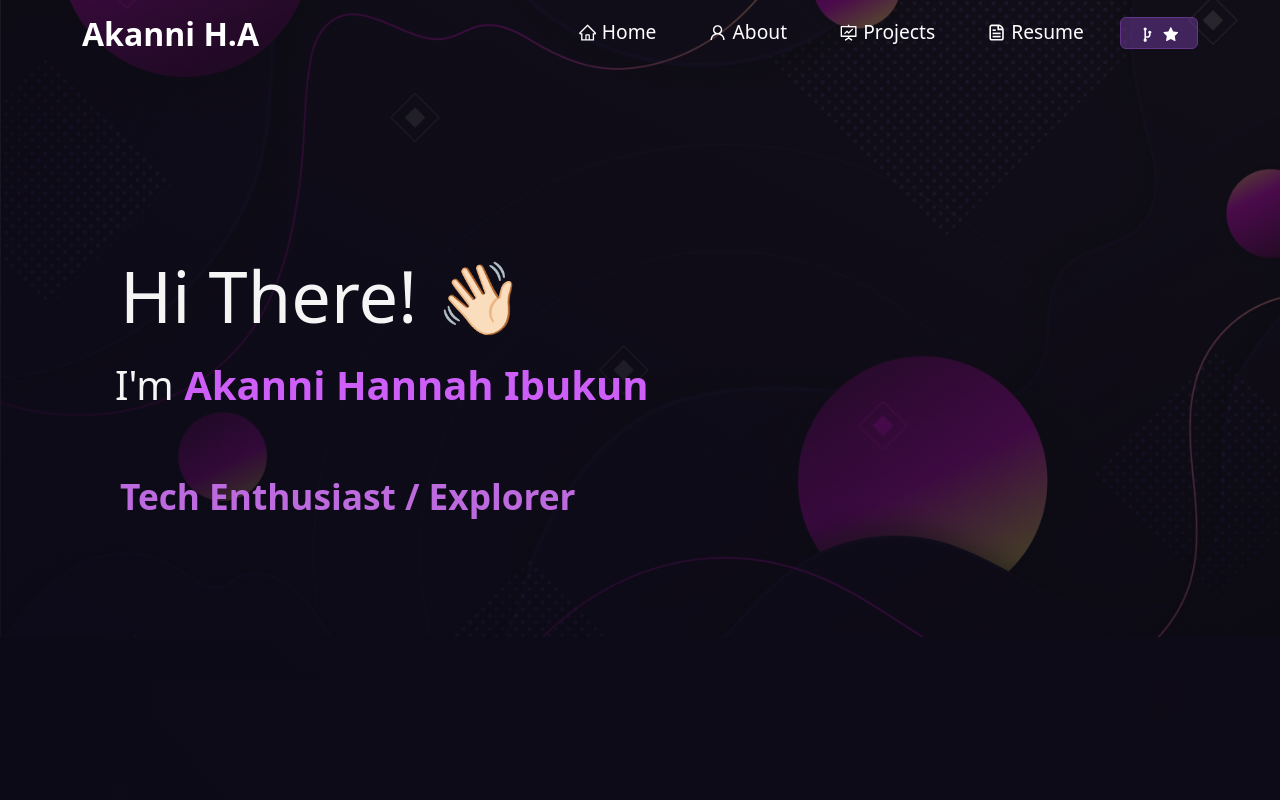
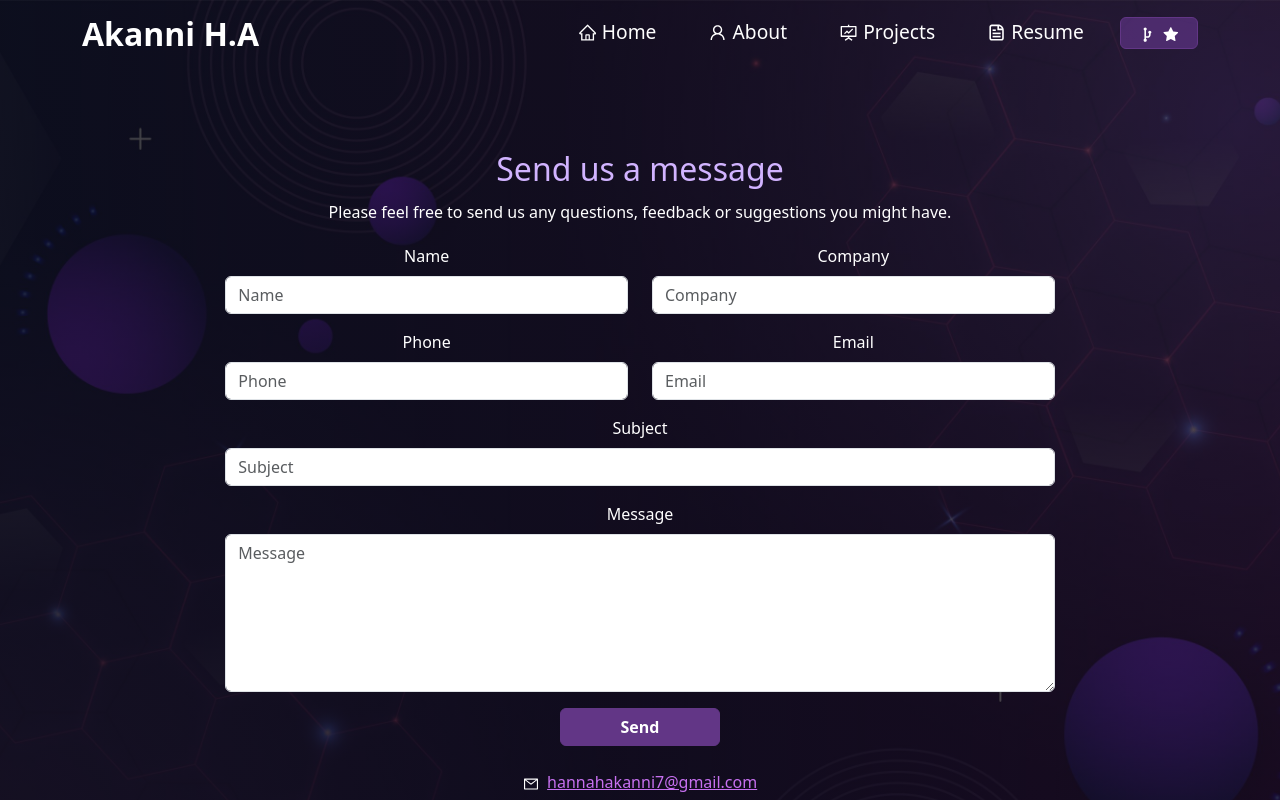
Before and after one commit to Zionstone0909/portfolio, a React (Create React App) app: page /contact in a window 1280 px wide. Before the commit this address led to /. Shown: the top 800 px of the page. Built offline with nearby package versions, Linux system fonts and the light colour scheme.

Commit message:
Update portfolio content and add contact section

```diff
--- a/src/App.js
+++ b/src/App.js
@@ -6,6 +6,7 @@ import About from "./components/About/About";
 import Projects from "./components/Projects/Projects";
 import Footer from "./components/Footer";
 import Resume from "./components/Resume/ResumeNew";
+import Contact from "./components/Contact/Contact";
 import {
   BrowserRouter as Router,
   Route,
@@ -38,6 +39,7 @@ function App() {
           <Route path="/" element={<Home />} />
           <Route path="/project" element={<Projects />} />
           <Route path="/about" element={<About />} />
+          <Route path="/contact" element={<Contact />} />
           <Route path="/resume" element={<Resume />} />
           <Route path="*" element={<Navigate to="/"/>} />
         </Routes>
--- a/src/components/About/About.js
+++ b/src/components/About/About.js
@@ -12,26 +12,15 @@ function About() {
     <Container fluid className="about-section">
       <Particle />
       <Container>
-        <Row style={{ justifyContent: "center", padding: "10px" }}>
-          <Col
-            md={7}
-            style={{
-              justifyContent: "center",
-              paddingTop: "30px",
-              paddingBottom: "50px",
-            }}
-          >
+        <Row style={{ justifyContent: "center", padding: "10px", alignItems: "center" }}>
+          <Col md={5} className="about-img" style={{ paddingTop: "30px", paddingBottom: "30px" }}>
+            <img src={laptopImg} alt="about" className="img-fluid" />
+          </Col>
+          <Col md={7} style={{ paddingTop: "30px", paddingBottom: "30px" }}>
             <h1 style={{ fontSize: "2.1em", paddingBottom: "20px" }}>
               Know Who <strong className="purple">I'M</strong>
             </h1>
             <Aboutcard />
-          </Col>
-          <Col
-            md={5}
-            style={{ paddingTop: "120px", paddingBottom: "50px" }}
-            className="about-img"
-          >
-            <img src={laptopImg} alt="about" className="img-fluid" />
           </Col>
         </Row>
         <h1 className="project-heading">
--- /dev/null
+++ b/src/components/Contact/Contact.js
@@ -0,0 +1,100 @@
+import React, { useState } from "react";
+import { Container, Row, Col, Form, Button } from "react-bootstrap";
+import { AiFillGithub, AiOutlineMail } from "react-icons/ai";
+import { FaWhatsapp } from "react-icons/fa";
+
+function Contact() {
+  const [form, setForm] = useState({ name: "", company: "", phone: "", email: "", subject: "", message: "" });
+
+  function handleChange(e) {
+    const { name, value } = e.target;
+    setForm((f) => ({ ...f, [name]: value }));
+  }
+
+  function validEmail(email) {
+    return /^[^\s@]+@[^\s@]+\.[^\s@]+$/.test(email);
+  }
+
+  function handleSubmit(e) {
+    e.preventDefault();
+    // validation
+    if (!form.name.trim()) return alert("Please enter your name.");
+    if (!form.email.trim() || !validEmail(form.email)) return alert("Please enter a valid email.");
+    if (!form.message.trim()) return alert("Please enter a message.");
+
+    const subject = encodeURIComponent(form.subject || `Contact from ${form.name}`);
+    const bodyLines = [
+      `Name: ${form.name}`,
+      `Company: ${form.company}`,
+      `Phone: ${form.phone}`,
+      `Email: ${form.email}`,
+      "",
+      `Message:\n${form.message}`,
+    ];
+    const body = encodeURIComponent(bodyLines.join("\n"));
+    window.location.href = `mailto:hannahakanni7@gmail.com?subject=${subject}&body=${body}`;
+  }
+
+  return (
+    <Container fluid className="resume-section">
+      <Row style={{ justifyContent: "center", padding: "40px 0" }}>
+        <Col md={8}>
+          <h2 style={{ color: "#d1b3ff", marginBottom: 12 }}>Send us a message</h2>
+          <p style={{ color: "white", marginBottom: 20 }}>Please feel free to send us any questions, feedback or suggestions you might have.</p>
+
+          <Form onSubmit={handleSubmit}>
+            <Row>
+              <Col md={6} className="mb-3">
+                <Form.Label>Name</Form.Label>
+                <Form.Control name="name" value={form.name} onChange={handleChange} placeholder="Name" />
+              </Col>
+              <Col md={6} className="mb-3">
+                <Form.Label>Company</Form.Label>
+                <Form.Control name="company" value={form.company} onChange={handleChange} placeholder="Company" />
+              </Col>
+            </Row>
+
+            <Row>
+              <Col md={6} className="mb-3">
+                <Form.Label>Phone</Form.Label>
+                <Form.Control name="phone" value={form.phone} onChange={handleChange} placeholder="Phone" />
+              </Col>
+              <Col md={6} className="mb-3">
+                <Form.Label>Email</Form.Label>
+                <Form.Control name="email" value={form.email} onChange={handleChange} placeholder="Email" />
+              </Col>
+            </Row>
+
+            <Form.Group className="mb-3">
+              <Form.Label>Subject</Form.Label>
+              <Form.Control name="subject" value={form.subject} onChange={handleChange} placeholder="Subject" />
+            </Form.Group>
+
+            <Form.Group className="mb-3">
+              <Form.Label>Message</Form.Label>
+              <Form.Control as="textarea" rows={6} name="message" value={form.message} onChange={handleChange} placeholder="Message" />
+            </Form.Group>
+
+            <div style={{ textAlign: "center", marginTop: 12 }}>
+              <Button variant="primary" type="submit" style={{ minWidth: 160 }}>Send</Button>
+            </div>
+          </Form>
+
+          <div style={{ marginTop: 24, color: "white" }}>
+            <p style={{ marginBottom: 6 }}>
+              <AiOutlineMail />&nbsp; <a href="mailto:hannahakanni7@gmail.com" style={{ color: "#c770f0" }}>hannahakanni7@gmail.com</a>
+            </p>
+            <p style={{ marginBottom: 6 }}>
+              <FaWhatsapp />&nbsp; <a href="https://wa.me/23409030585841" style={{ color: "#c770f0" }} target="_blank" rel="noreferrer">+234 903 058 5841</a>
+            </p>
+            <p>
+              <AiFillGithub />&nbsp; <a href="https://github.com/Zionstone0909" target="_blank" rel="noreferrer" style={{ color: "#c770f0" }}>github.com/Zionstone0909</a>
+            </p>
+          </div>
+        </Col>
+      </Row>
+    </Container>
+  );
+}
+
+export default Contact;
--- a/src/components/Home/Home.js
+++ b/src/components/Home/Home.js
@@ -1,6 +1,7 @@
 import React from "react";
 import { Container, Row, Col } from "react-bootstrap";
-import homeLogo from "../../Assets/meb.png";
+import { Link } from "react-router-dom";
+import Button from "react-bootstrap/Button";
 import Particle from "../Particle";
 import Home2 from "./Home2";
 import Type from "./Type";
@@ -11,26 +12,38 @@ function Home() {
       <Container fluid className="home-section" id="home">
         <Particle />
         <Container className="home-content">
-          <Row>
-            <Col md={7} className="home-header">
-              <h1 style={{ paddingBottom: 15 }} className="heading">
-              Hi There!{" "}
-                <span className="wave" role="img" aria-labelledby="wave">
-                  👋🏻
-                </span>
+          <Row style={{ minHeight: "50vh", alignItems: "center", justifyContent: "center" }}>
+            <Col md={10} style={{ textAlign: "center" }}>
+              <h1 style={{ paddingBottom: 8, fontSize: "3.2rem" }} className="heading">
+                Hi There! <span className="wave" role="img" aria-labelledby="wave">👋🏻</span>
               </h1>
 
-              <h1 className="heading-name">
-                I'm
-                <strong className="main-name"> Akanni Hannah Ibukun</strong>
+              <h1 className="heading-name" style={{ marginBottom: 8, fontSize: "2.4rem" }}>
+                I'm <strong className="main-name">Akanni Hannah Ibukun</strong>
               </h1>
 
-              <div style={{ padding: 50, textAlign: "left" }}>
+              <p style={{ maxWidth: 900, margin: "0.5rem auto 1rem", fontSize: "1.05rem", color: "#e9e6f7" }}>
+                Full-stack engineer building reliable, scalable applications — frontend, backend, and workflow automation (GoHighLevel). I deliver end-to-end solutions with clean code, pragmatic architecture, and measurable impact.
+              </p>
+
+              <div style={{ padding: "0 1rem", textAlign: "center" }}>
                 <Type />
               </div>
+
+              <div style={{ marginTop: 18, display: "flex", gap: 12, justifyContent: "center", flexWrap: "wrap" }}>
+                <Button as={Link} to="/resume" variant="primary" style={{ minWidth: 140 }}>View Resume</Button>
+                <Button as={Link} to="/project" variant="outline-light" style={{ minWidth: 140 }}>Explore Projects</Button>
+                <Button href="mailto:hannahakanni7@gmail.com" variant="outline-light" style={{ minWidth: 140 }}>Contact</Button>
+              </div>
+
+              <div style={{ marginTop: 18, display: "flex", gap: 8, justifyContent: "center", flexWrap: "wrap" }}>
+                {[
+                  "React", "Next.js", "Node.js", "TypeScript", "Postgres", "MongoDB", "Docker", "GoHighLevel"
+                ].map((tech) => (
+                  <span key={tech} style={{ background: "rgba(199,112,240,0.12)", color: "#d1b3ff", padding: "6px 10px", borderRadius: 20, fontSize: "0.9rem" }}>{tech}</span>
+                ))}
+              </div>
             </Col>
-
-            {/* Image removed as requested */}
           </Row>
         </Container>
       </Container>
--- a/src/components/Home/Type.js
+++ b/src/components/Home/Type.js
@@ -7,12 +7,12 @@ function Type() {
       options={{
         strings: [
           "Tech Enthusiast / Explorer",
-          "Frontend Developer — React / Next.js",
-          "Backend Developer — Node.js / REST APIs",
-          "Full Stack Developer — MERN & TypeScript",
-          "Mobile Developer — Flutter / Kotlin",
+          "Frontend Developer",
+          "Backend Developer",
+          "Full Stack Developer",
+          "Mobile Developer",
           "DevOps / Cloud Engineer",
-          "Automation Specialist — GoHighLevel",
+          "Automation Specialist",
           "Software Architect",
         ],
         autoStart: true,
```
